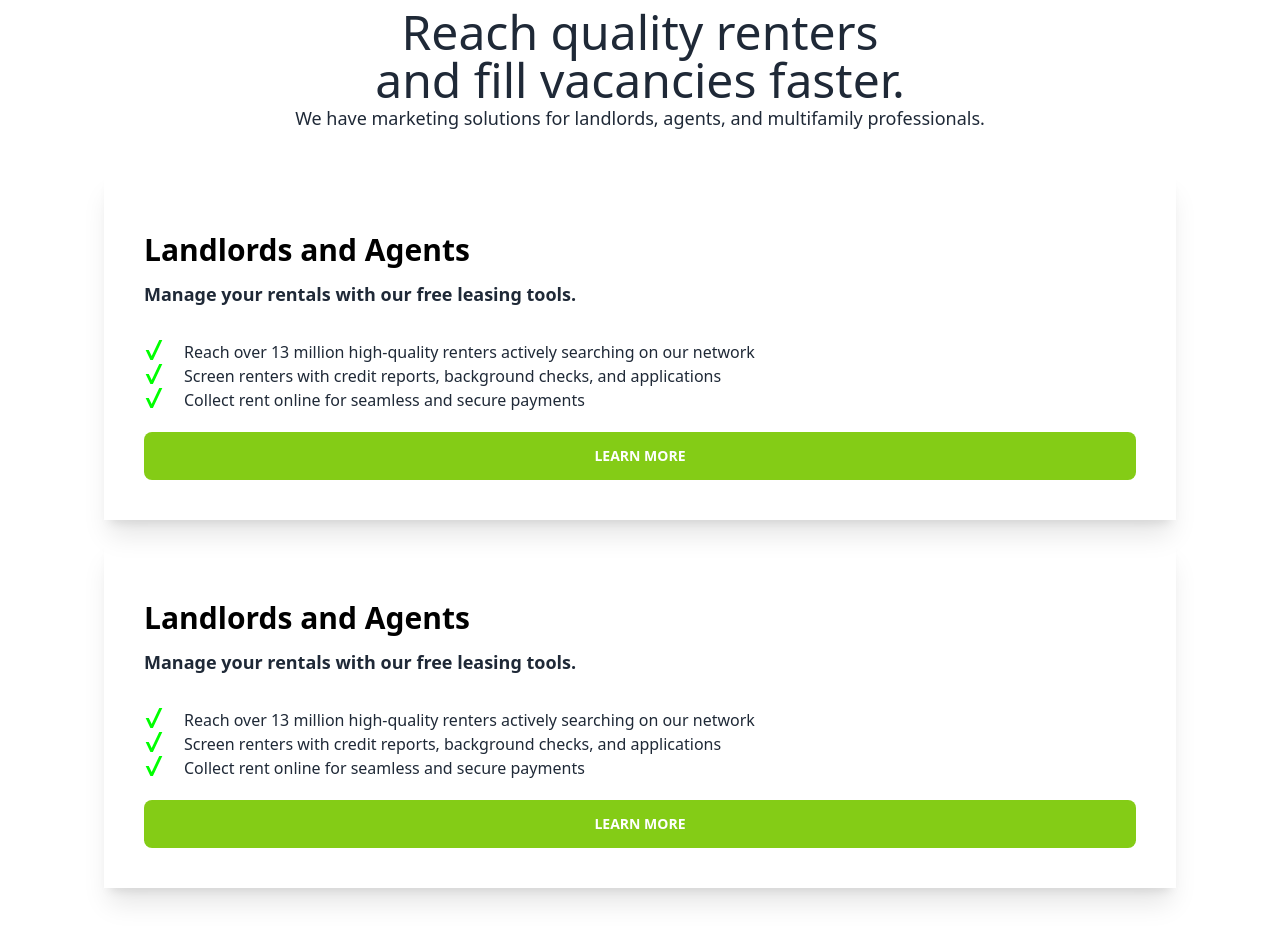
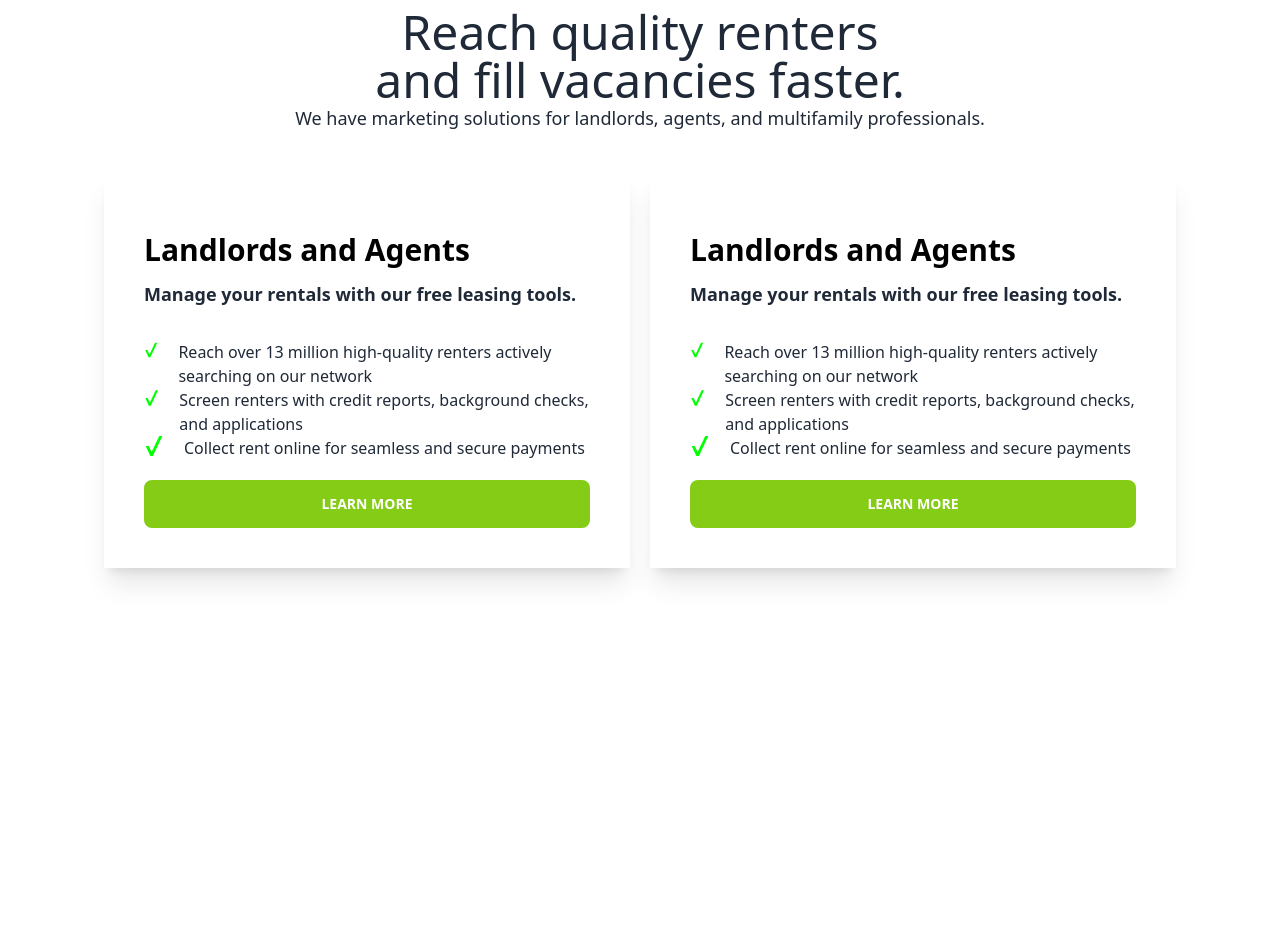
Before and after one commit to oussamataali97/home-market-place, a React (Create React App) app: page / in a window 1280 px wide. Shown: the part 1700-2642 px from the top of the page. After the commit the page ends 2348 px from the top, so only its background shows below. Built offline with nearby package versions, Linux system fonts and the light colour scheme.

Commit message:
update explore page again hh

```diff
--- a/src/components/Home.js
+++ b/src/components/Home.js
@@ -62,7 +62,7 @@
             <p className='text-lg'>We have marketing solutions for landlords, agents, and multifamily professionals.</p>
 
         </div>
-        <div className="community flex flex-col md:flex-rows gap-5 p-10">
+        <div className="community flex flex-col md:flex-row gap-5 p-10">
             <div className="left shadow-xl p-10">
                 <p className='text-3xl font-bold pt-5 text-black'>Landlords and Agents</p>
                 <p className='text-lg py-3 font-semibold'>Manage your rentals with our free leasing tools.</p>
```
